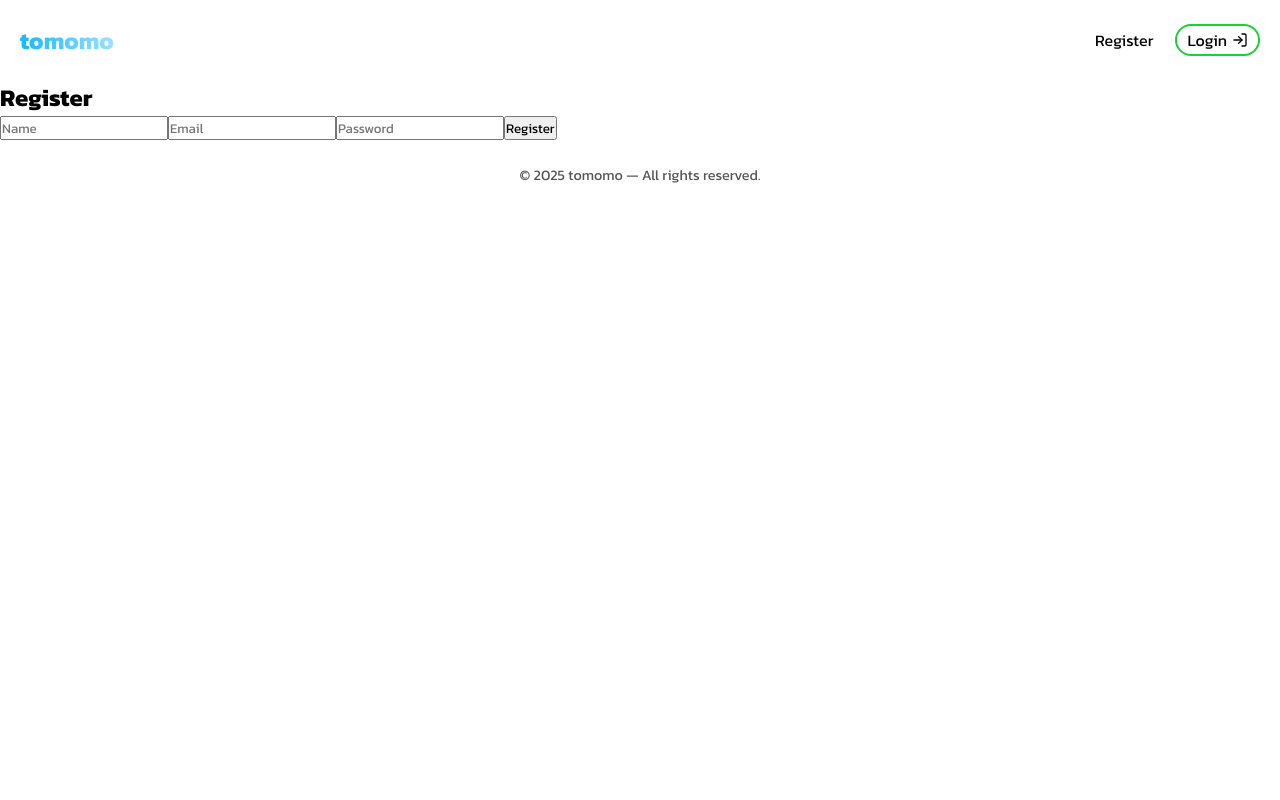
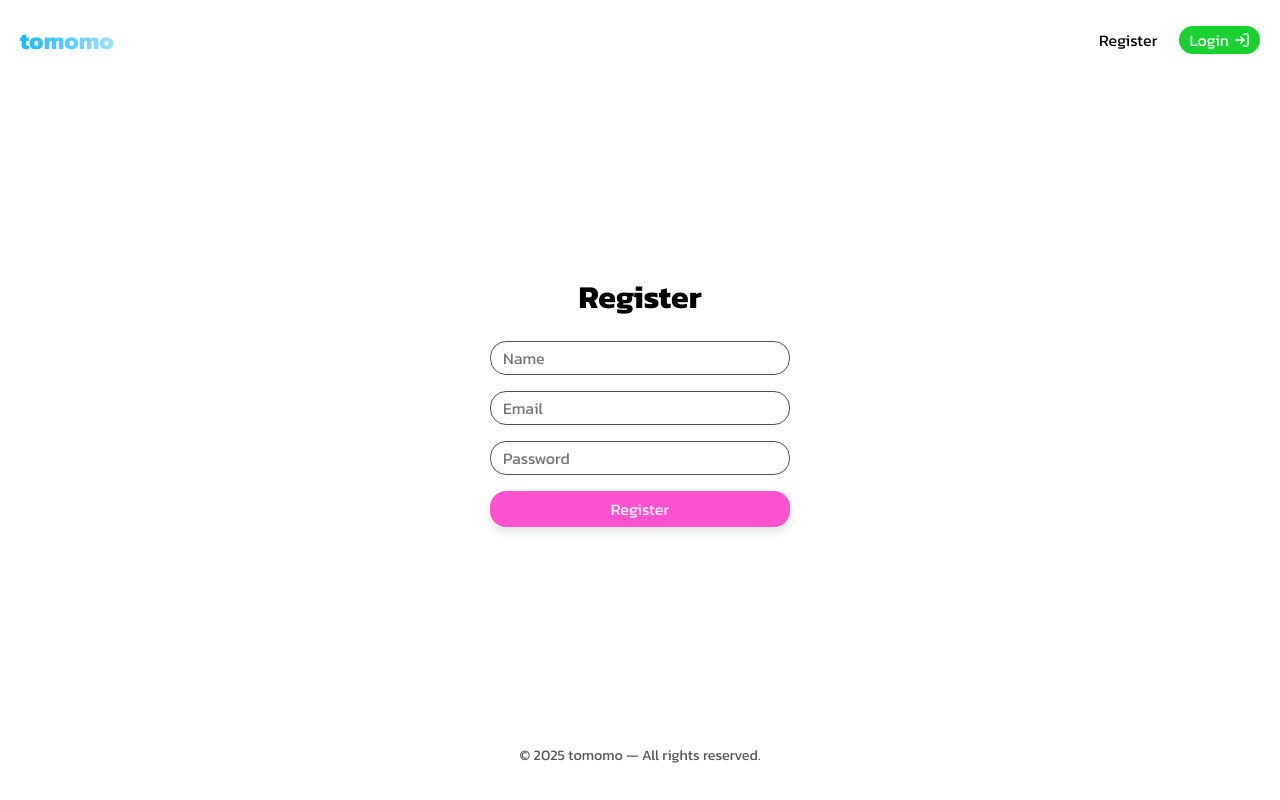
Before and after one commit to tahhh2234/tomomo, a React (Vite) app in the folder frontend/: page /register in a window 1280 px wide. Built offline with nearby package versions, Linux system fonts and the light colour scheme.

Commit message:
Styling login and register page, Changing style import.

```diff
--- a/frontend/src/components/Footer.tsx
+++ b/frontend/src/components/Footer.tsx
@@ -1,4 +1,4 @@
-import "../styles/footer.scss";
+import "../styles/index.scss";
 
 export default function Footer() {
   return (
--- a/frontend/src/components/Header.tsx
+++ b/frontend/src/components/Header.tsx
@@ -1,5 +1,5 @@
 import { LuLogIn } from "react-icons/lu";
-import "../styles/header.scss";
+import "../styles/index.scss";
 
 export default function Header() {
     return (
--- a/frontend/src/pages/HomePage.tsx
+++ b/frontend/src/pages/HomePage.tsx
@@ -1,5 +1,4 @@
 import '../styles/index.scss'
-import '../styles/homepage.scss'
 
 export default function HomePage() {
 
--- a/frontend/src/pages/Login.tsx
+++ b/frontend/src/pages/Login.tsx
@@ -13,7 +13,7 @@ export default function Login() {
     const handleSubmit = async (e: React.FormEvent) => {
         e.preventDefault();
         try {
-            const res = await loginUser({ email, password});
+            const res = await loginUser({ email, password });
             const token = res.data.access_token;
             setToken(token);
             localStorage.setItem("token", token);
@@ -24,14 +24,14 @@ export default function Login() {
     };
 
     return (
-        <div>
-            <h2>Login</h2>
-            <form onSubmit={handleSubmit}>
-                <input type="email" placeholder="Email" value={email} onChange={ e => setEmail(e.target.value)} />
-                <input type="password" placeholder="Password" value={password} onChange={ e => setPassword(e.target.value)} />
-                <button type="submit">Login</button>
+        <div className="login__container">
+            <h2 className="login__title">Login</h2>
+            <form onSubmit={handleSubmit} className="login__form">
+                <input type="email" placeholder="Email" value={email} onChange={e => setEmail(e.target.value)} />
+                <input type="password" placeholder="Password" value={password} onChange={e => setPassword(e.target.value)} />
+                <button type="submit" className="login__form--btn">Login</button>
             </form>
-            {error && <p style={{ color: "red"}}>{error}</p>}
+            {error && <p className="login__error">{error}</p>}
         </div>
     )
 }
--- a/frontend/src/pages/Register.tsx
+++ b/frontend/src/pages/Register.tsx
@@ -2,6 +2,7 @@
 import { useState } from "react";
 import { useNavigate } from "react-router-dom";
 import { registerUser, setToken } from "../api/api";
+import "../styles/index.scss";
 
 export default function Register() {
     const [email, setEmail] = useState("");
@@ -24,15 +25,15 @@ export default function Register() {
     }
 
     return (
-        <div>
-            <h2>Register</h2>
-            <form onSubmit={handleSubmit}>
+        <div className="register__container">
+            <h2 className="register__title">Register</h2>
+            <form onSubmit={handleSubmit} className="register__form">
                 <input type="text" placeholder="Name" value={name} onChange={ e => setName(e.target.value)} />
                 <input type="email" placeholder="Email" value={email} onChange={ e => setEmail(e.target.value)} />
                 <input type="password" placeholder="Password" value={password} onChange={ e => setPassword(e.target.value)} />
-                <button type="submit">Register</button>
+                <button type="submit" className="register__form--btn">Register</button>
             </form>
-            {error && <p style={{ color: "red"}}>{error}</p>}
+            {error && <p className="login__error">{error}</p>}
         </div>
     );
 }
--- a/frontend/src/styles/header.scss
+++ b/frontend/src/styles/header.scss
@@ -53,6 +53,9 @@
       &:hover {
         transform: scale(1.12);
       }
+      &:active {
+        transform: scale(0.95);
+      }
     }
 
     &--reg {
@@ -65,11 +68,8 @@
 
     &--login {
       @extend %button-shared;
-      border: solid 2px $color-03;
-
-      &:hover {
-        color: $color-03;
-      }
+      background-color: $color-03;
+      color: $color-white;
     }
   }
 }
--- /dev/null
+++ b/frontend/src/styles/login.scss
@@ -0,0 +1,67 @@
+@use "./variables.scss" as *;
+@use "./animations.scss" as *;
+
+.login {
+  &__container {
+    display: flex;
+    flex-direction: column;
+    align-items: center;
+    justify-content: center;
+    height: 80vh;
+  }
+
+  &__title {
+    font-size: 2rem;
+    font-weight: bold;
+    margin-bottom: 20px;
+    animation: slideUp 0.5s ease forwards;
+  }
+
+  &__form {
+    display: flex;
+    flex-direction: column;
+    gap: 16px;
+    width: 300px;
+    animation: slideUp 0.5s ease forwards;
+
+    input {
+      padding: 4px 12px;
+      border-radius: 16px;
+      border: 1px solid $color-04;
+      font-size: $text-size;
+      transition: all 0.2s ease-in-out;
+
+      &:focus {
+        border-color: $color-03; // ใช้สีอีกเฉดเพื่อแยกกับ register
+        outline: none;
+      }
+    }
+
+    &--btn {
+      background-color: $color-03; // ใช้สี contrast กับ register
+      color: white;
+      padding: 6px 16px;
+      border-radius: 16px;
+      border: none;
+      cursor: pointer;
+      font-size: $text-size;
+      transition: all 0.2s ease-in-out;
+      box-shadow: 0 6px 8px rgba(0, 0, 0, 0.1);
+
+      &:hover {
+        transform: scale(1.05);
+      }
+
+      &:active {
+        transform: scale(0.95);
+        box-shadow: 0 3px 6px rgba(0, 0, 0, 0.15);
+      }
+    }
+  }
+
+  &__error {
+    margin-top: 10px;
+    color: red;
+    font-size: 0.9rem;
+  }
+}
--- /dev/null
+++ b/frontend/src/styles/register.scss
@@ -0,0 +1,67 @@
+@use "./variables.scss" as *;
+@use "./animations.scss" as *;
+
+.register {
+  &__container {
+    display: flex;
+    flex-direction: column;
+    align-items: center;
+    justify-content: center;
+    height: 80vh;
+  }
+
+  &__title {
+    font-size: 2rem;
+    font-weight: bold;
+    margin-bottom: 20px;
+    animation: slideUp 0.5s ease forwards;
+  }
+
+  &__form {
+    display: flex;
+    flex-direction: column;
+    gap: 16px;
+    width: 300px;
+    animation: slideUp 0.5s ease forwards;
+
+    input {
+      padding: 4px 12px;
+      border-radius: 16px;
+      border: 1px solid $color-04;
+      font-size: $text-size;
+      transition: all 0.2s ease-in-out;
+
+      &:focus {
+        border-color: $color-02;
+        outline: none;
+      }
+    }
+
+    &--btn {
+      background-color: $color-02;
+      color: white;
+      padding: 6px 16px;
+      border-radius: 16px;
+      border: none;
+      cursor: pointer;
+      font-size: $text-size;
+      transition: all 0.2s ease-in-out; // ปรับเร็วขึ้นจะดูสมจริงกว่า
+      box-shadow: 0 6px 8px rgba(0, 0, 0, 0.1);
+
+      &:hover {
+        transform: scale(1.05);
+      }
+
+      &:active {
+        transform: scale(0.95); // ลดขนาดลงตอนกดค้าง
+        box-shadow: 0 3px 6px rgba(0, 0, 0, 0.15); // เงาดูลึกลง
+      }
+    }
+  }
+
+  &__error {
+    margin-top: 10px;
+    color: red;
+    font-size: 0.9rem;
+  }
+}
--- a/frontend/src/styles/variables.scss
+++ b/frontend/src/styles/variables.scss
@@ -8,3 +8,4 @@ $color-02: #FF52D1;
 $color-03: #19D232;
 $color-03-1: #4dff65;
 $color-04: #555555;
+$color-05: #b1b1b1;
```
Also changed, not shown: frontend/src/styles/index.scss (+7 -0 lines).
